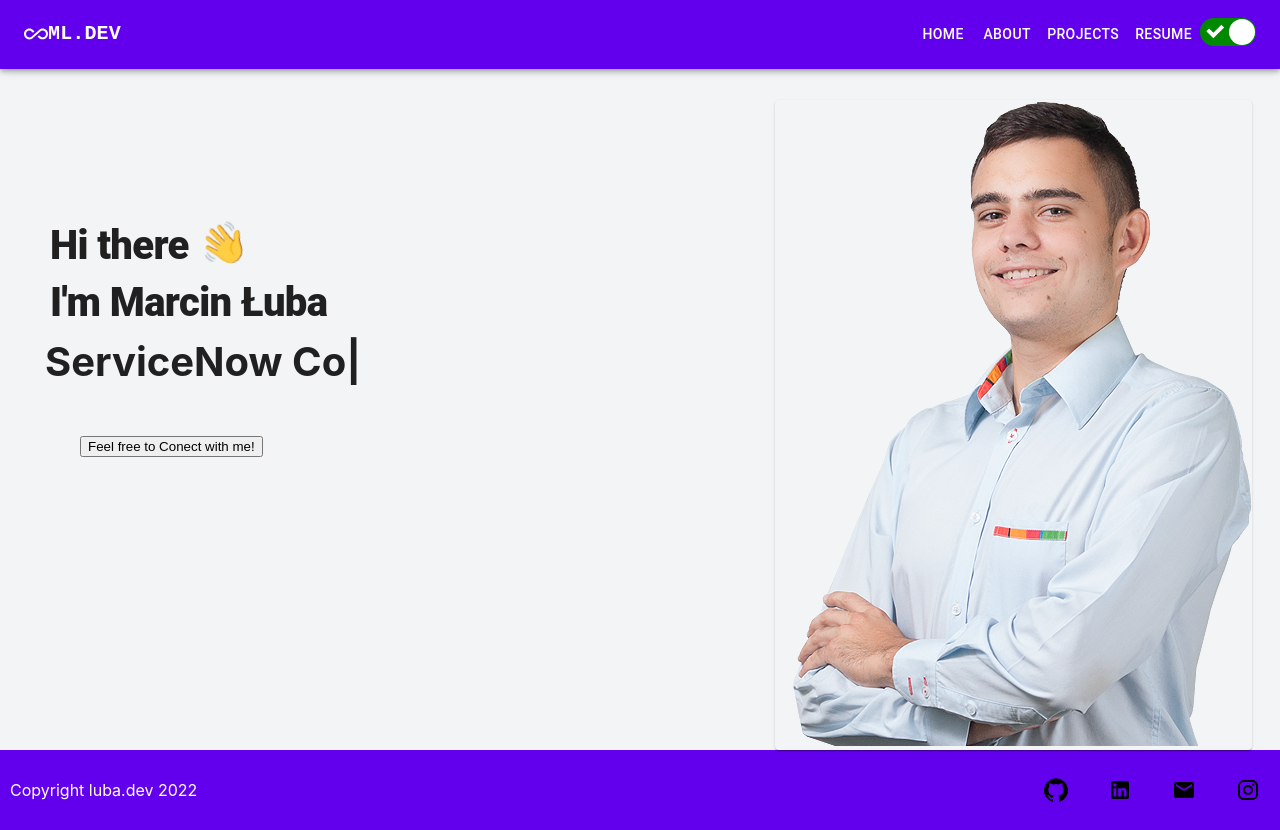
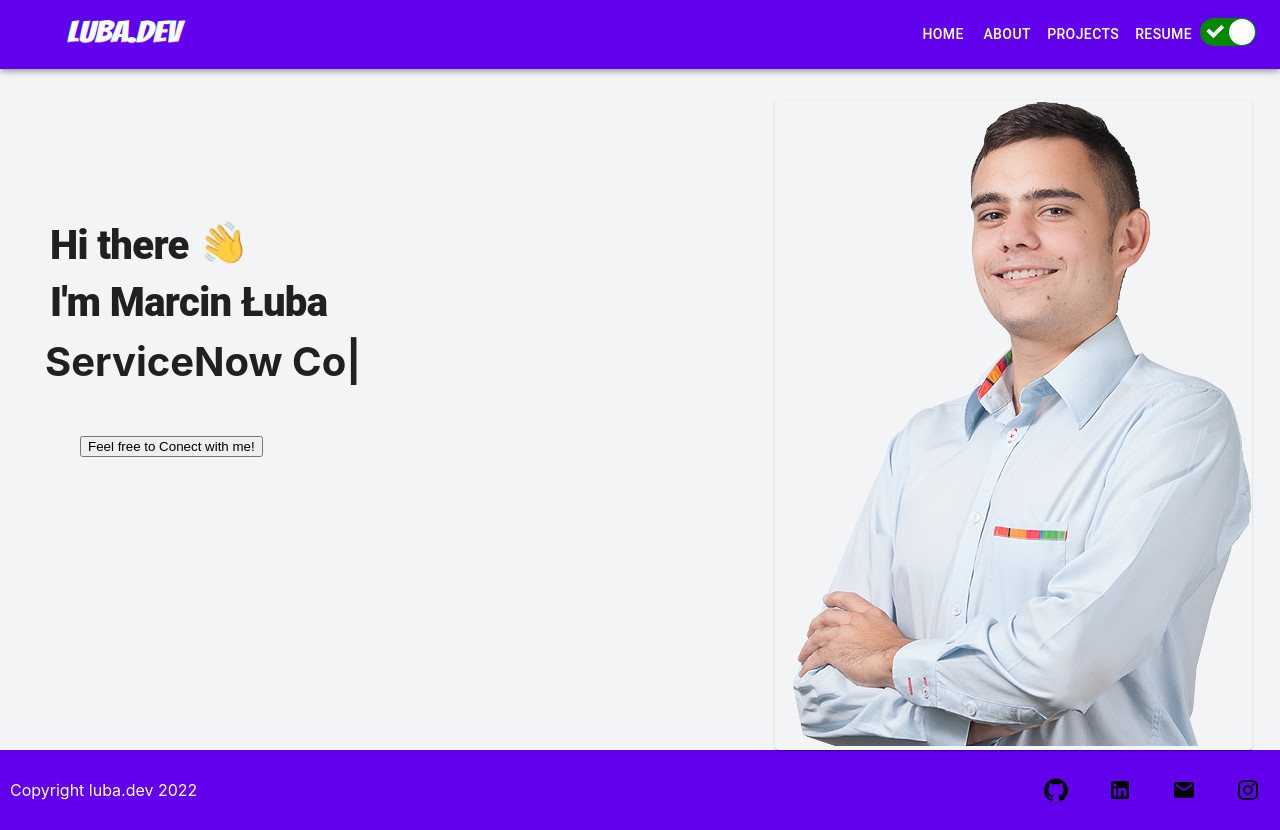
Before and after one commit to Majchrzak202/portfolio, a React (Create React App) app: page / in a window 1280 px wide. Built offline with nearby package versions, Linux system fonts and the light colour scheme.

Commit message:
Added a png Logo instead of text

```diff
--- a/src/components/navbar/Navbar.js
+++ b/src/components/navbar/Navbar.js
@@ -10,6 +10,7 @@ import {
   Button,
   MenuItem,
 } from "@mui/material";
+import Logo from "./../../assets/Logo.png";
 
 import ReactSwitch from "react-switch";
 import { useTheme } from "../context/ThemeContextProvider";
@@ -49,44 +50,18 @@ const Navbar = () => {
 
   return (
     <div className={classes.appbar}>
-      <AppBar  id={theme}  position="fixed">
+      <AppBar id={theme} position="fixed">
         <Container maxWidth="xl">
           <Toolbar className={classes.toolbar} disableGutters>
-            <AllInclusive sx={{ display: { xs: "none", md: "flex" }, mr: 1 }} />
-            <Link  to="/">
-              <Typography
-                variant="h6"
-                noWrap
-                sx={{
-                  mr: 2,
-                  display: { xs: "none", md: "flex" },
-                  fontFamily: "monospace",
-                  fontWeight: 700,
-                  letterSpacing: ".1.5rem",
-                  color: "white",
-                  textDecoration: "none",
-                }}
-              >
-                ML.DEV
-              </Typography>
+            <Link to="/">
+              <img
+                src={Logo}
+                alt="logo"
+                style={{ width: "200px", height: "50px" }}
+              />
             </Link>
 
-            <Typography
-              variant="h5"
-              noWrap
-              sx={{
-                mr: 2,
-                display: { xs: "flex", md: "none" },
-                flexGrow: 1,
-                fontFamily: "monospace",
-                fontWeight: 700,
-                letterSpacing: ".1.5rem",
-                color: "inherit",
-                textDecoration: "none",
-              }}
-            >
-              ML.DEV
-            </Typography>
+
 
             <div className={classes.grow} />
             <Box sx={{ display: { xs: "none", md: "flex" } }}>
--- a/src/components/navbar/Styles.js
+++ b/src/components/navbar/Styles.js
@@ -6,17 +6,17 @@ const useStyles = makeStyles({
       backgroundColor: "rgba(98, 0, 238, 255)",
     },
     "& #Dark": {
-      backgroundColor: "rgba(31, 31, 31, 255)",
+      backgroundColor: "rgba(40,48,62,255)",
     },
   },
   toolbar: {
-    "& #Light": {
+     "& #Light": {
       color: "white",
-      backgroundColor: "rgba(98, 0, 238, 255)"
+
     },
     "& #Dark": {
       color: "white",
-      backgroundColor: "rgba(31, 31, 31, 255)",
+
     },
     display: "flex",
     justifyContent: "space-between",
```
